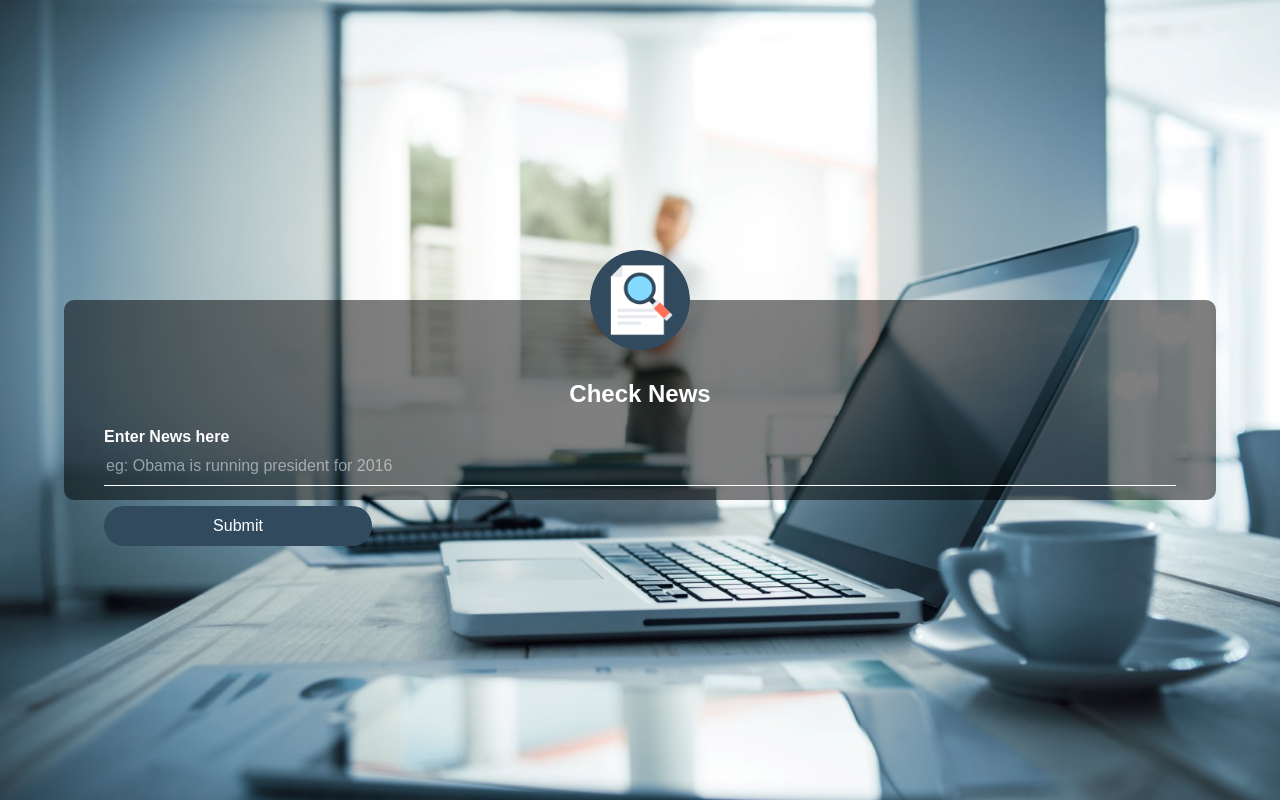
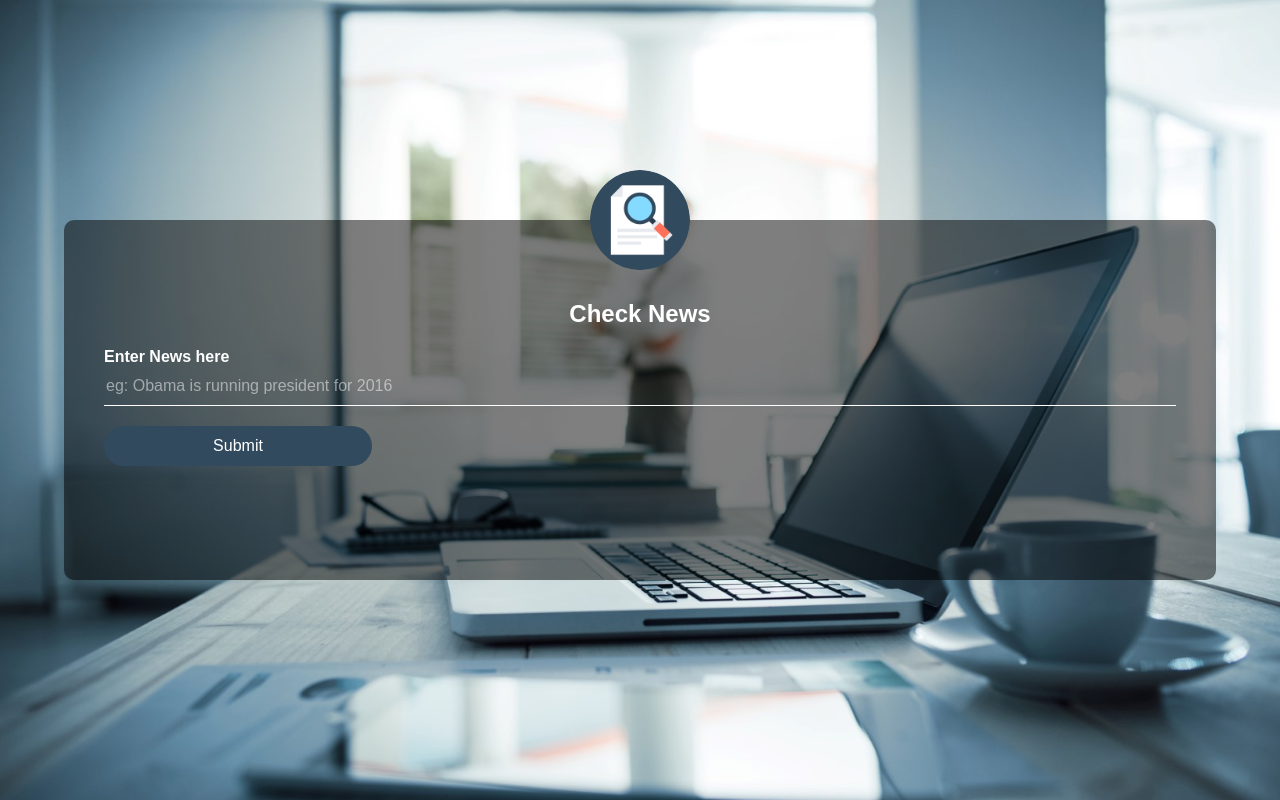
Before and after one commit to sohilluhar/test_fake, a Django app: page / in a window 1280 px wide. Run offline with Django 3.2, Linux system fonts and the light colour scheme.

Commit message:
css chaged

```diff
--- a/fakenews/static/fakenews/home.css
+++ b/fakenews/static/fakenews/home.css
@@ -6,7 +6,7 @@
 	left:50%;
 	transform: translate(-50%, -50%);
 	width:90%;
-	height:25%;
+	height:45%;
 	padding:80px 40px;
 	box-sizing: border-box;
 	background:rgba(0,0,0,0.5) ;
--- a/fakenews/static/fakenews/res.css
+++ b/fakenews/static/fakenews/res.css
@@ -13,7 +13,7 @@
 	left:50%;
 	transform: translate(-50%, -50%);
 	width:90%;
-	height:50%;
+	height:80%;
 	padding:80px 40px;
 	box-sizing: border-box;
 	background:rgba(0,0,0,0.5) ;
```
